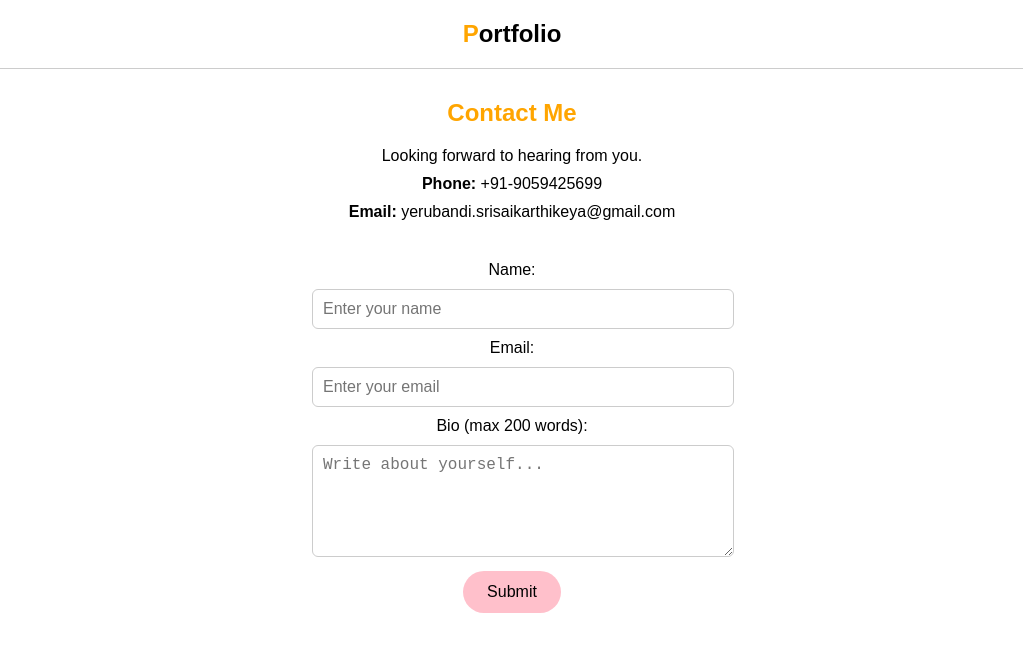
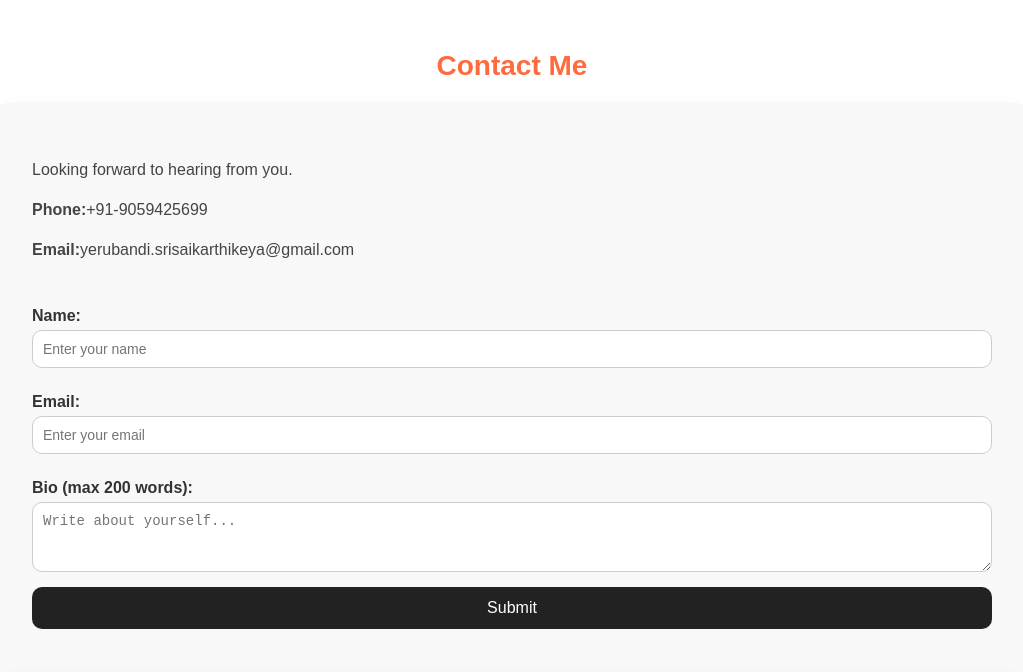
Before and after one commit to vassky993/my-portfolio, a plain HTML site: page contacts.html in a window 1280 px wide. Shown: the whole page, without its empty margins (128-1151 px from the left). Drawn offline with Linux system fonts and the light colour scheme.

Commit message:
Update contacts.html

```diff
--- a/contacts.html
+++ b/contacts.html
@@ -1,109 +1,138 @@
 <!DOCTYPE html>
 <html lang="en">
+
 <head>
-  <meta charset="UTF-8" />
-  <meta name="viewport" content="width=device-width, initial-scale=1.0"/>
-  <title>Contact Me</title>
+    <meta charset="UTF-8">
+    <meta name="viewport" content="width=device-width, initial-scale=1.0">
+    <title>Document</title>
     <style>
         body {
             font-family: Arial, sans-serif;
             margin: 0;
             padding: 0;
-      text-align: center;
-      background: #fff;
+            background-color: #fff;
+            color: #333;
         }
 
-    nav {
-      display: flex;
-      justify-content: center;
-      gap: 20px;
-      padding: 20px;
-      border-bottom: 1px solid #ccc;
+        .contact-title {
+            text-align: center;
+            font-size: 28px;
+            color: #ff6b3f;
+            margin-top: 50px;
+            margin-bottom: 20px;
         }
 
-    .logo {
-      font-weight: bold;
-      font-size: 24px;
-    }
-
-    .logo span {
-      color: orange;
-    }
-
-    h2 {
-      color: orange;
-      margin-top: 30px;
+        .contact-container {
+            padding: 30px 20px;
+            max-width: 1000px;
+            margin: 0 auto;
+            background-color: #f8f8f8;
+            border-radius: 20px;
+            box-shadow: 0 8px 20px rgba(0, 0, 0, 0.05);
         }
 
         .contact-info {
-      margin: 20px;
+            flex: 1;
+            min-width: 250px;
             font-size: 16px;
+            color: #444;
+            padding: 10px 20px;
         }
 
         .contact-info p {
-      margin: 10px 0;
+            margin-bottom: 15px;
+            line-height: 1.5;
         }
 
-    .contact-info b {
-      color: black;
+        .form {
+            flex: 1;
+            min-width: 250px;
+            padding: 10px 20px;
         }
 
         form {
-      max-width: 400px;
-      margin: 0 auto;
+            display: flex;
+            flex-direction: column;
+        }
+
+        label {
+            margin-top: 10px;
+            font-weight: bold;
+            margin-bottom: 5px;
+            color: #333;
+        }
+
+        input.cm,
+        textarea.cm {
+            padding: 10px;
+            border-radius: 10px;
+            border: 1px solid #ccc;
+            font-size: 14px;
+            margin-bottom: 15px;
+            width: 100%;
+            box-sizing: border-box;
+        }
+
+        input.cm:focus,
+        textarea.cm:focus {
+            border-color: #ff6b3f;
+            outline: none;
+        }
+
+        .submit-btn {
+            background-color: #222;
+            color: white;
+            padding: 12px;
+            border: none;
+            border-radius: 10px;
+            font-size: 16px;
+            cursor: pointer;
+            transition: background-color 0.3s ease;
+        }
+
+        .submit-btn:hover {
+            background-color: #444;
+        }
+
+        /* Responsive */
+        @media screen and (max-width: 600px) {
+            .contact-container {
+                flex-direction: column;
                 padding: 20px;
             }
 
-    input, textarea {
-      width: 100%;
-      padding: 10px;
-      margin: 10px 0;
-      font-size: 16px;
-      border: 1px solid #ccc;
-      border-radius: 6px;
+            .contact-info,
+            .form {
+                padding: 10px 0;
             }
-
-    button {
-      background-color: pink;
-      color: black;
-      padding: 12px 24px;
-      font-size: 16px;
-      border: none;
-      border-radius: 25px;
-      cursor: pointer;
-    }
-
-    button:hover {
-      background-color: darkorange;
         }
     </style>
 </head>
+
 <body>
+    <h2 class="contact-title">Contact Me</h2>
 
-  <nav>
-    <div class="logo"><span>P</span>ortfolio</div>
-  </nav>
-
-  <h2>Contact Me</h2>
-
+    <div class="contact-container" id="contact">
         <div class="contact-info">
             <p>Looking forward to hearing from you.</p>
-    <p><b>Phone:</b> +91-9059425699</p>
-    <p><b>Email:</b> yerubandi.srisaikarthikeya@gmail.com</p>
+            <p><strong>Phone:</strong>+91-9059425699 </p>
+            <p><strong>Email:</strong>yerubandi.srisaikarthikeya@gmail.com</p>
         </div>
-
+        <div class="form">
             <form>
-    <label for="name">Name:</label>
-    <input type="text" id="name" name="name" placeholder="Enter your name" required />
+                <label for="username">Name:</label>
+                <input type="text" id="username" class="cm" placeholder="Enter your name" required>
 
                 <label for="email">Email:</label>
-    <input type="email" id="email" name="email" placeholder="Enter your email" required />
+                <input type="email" id="email" class="cm" placeholder="Enter your email" required>
 
                 <label for="bio">Bio (max 200 words):</label>
-    <textarea id="bio" name="bio" rows="5" maxlength="400" placeholder="Write about yourself..." required></textarea>
+                <textarea id="bio" class="cm" rows="3" placeholder="Write about yourself..." required></textarea>
 
-    <button type="submit">Submit</button>
+                <input type="submit" value="Submit" class="submit-btn">
             </form>
+        </div>
+    </div>
+</body>
 
-</body>
 </html>
```
Lines whose indentation alone changed are shown as unchanged.
